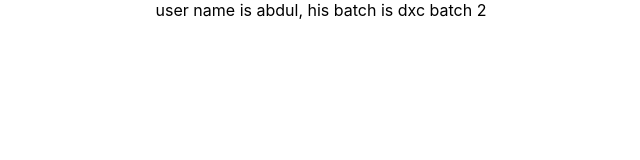
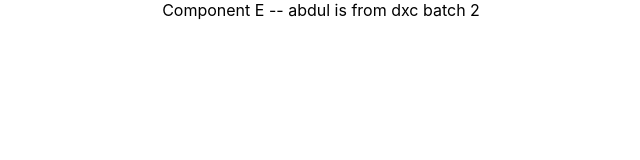
Before and after one commit to abdultanveer/hooksapp, a React (Create React App) app: page / in a window 1280 px wide. Shown: the top 160 px of the page, without its empty margins (319-959 px from the left). Built offline with nearby package versions, Linux system fonts and the light colour scheme.

Commit message:
useContext hook to pass the data around

```diff
--- a/src/App.js
+++ b/src/App.js
@@ -4,7 +4,7 @@
 import React from 'react';
 
 
-export const UserContext = React.createContext()
+export const UserContext = React.createContext()     //exporting a context
 export const BatchContext = React.createContext()
 
 function App() {
--- a/src/components/contexthook/ComponentB.js
+++ b/src/components/contexthook/ComponentB.js
@@ -1,10 +1,10 @@
 import React from 'react'
-import ComponentC from './ComponentC'
+import ComponentE from './ComponentE'
 
 function ComponentB() {
     return (
         <div>
-            <ComponentC/>
+            <ComponentE/>
         </div>
     )
 }
--- /dev/null
+++ b/src/components/contexthook/ComponentE.js
@@ -0,0 +1,15 @@
+import React, {useContext} from 'react'          //importing context hook
+import { UserContext,BatchContext } from '../../App'
+
+function ComponentE() {
+    const user = useContext(UserContext)
+    const batch = useContext(BatchContext)
+
+    return (
+        <div>
+           Component E -- {user} is from  {batch}
+        </div>
+    )
+}
+
+export default ComponentE
```
